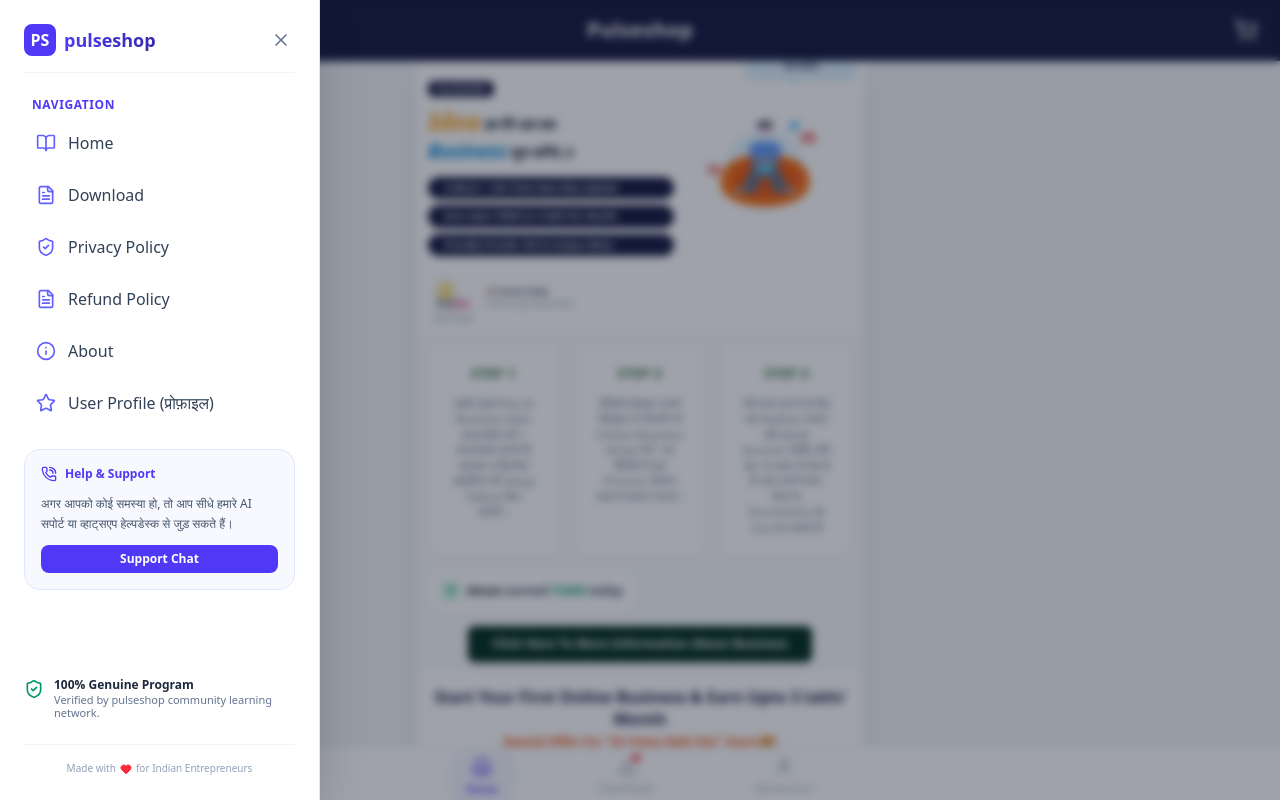
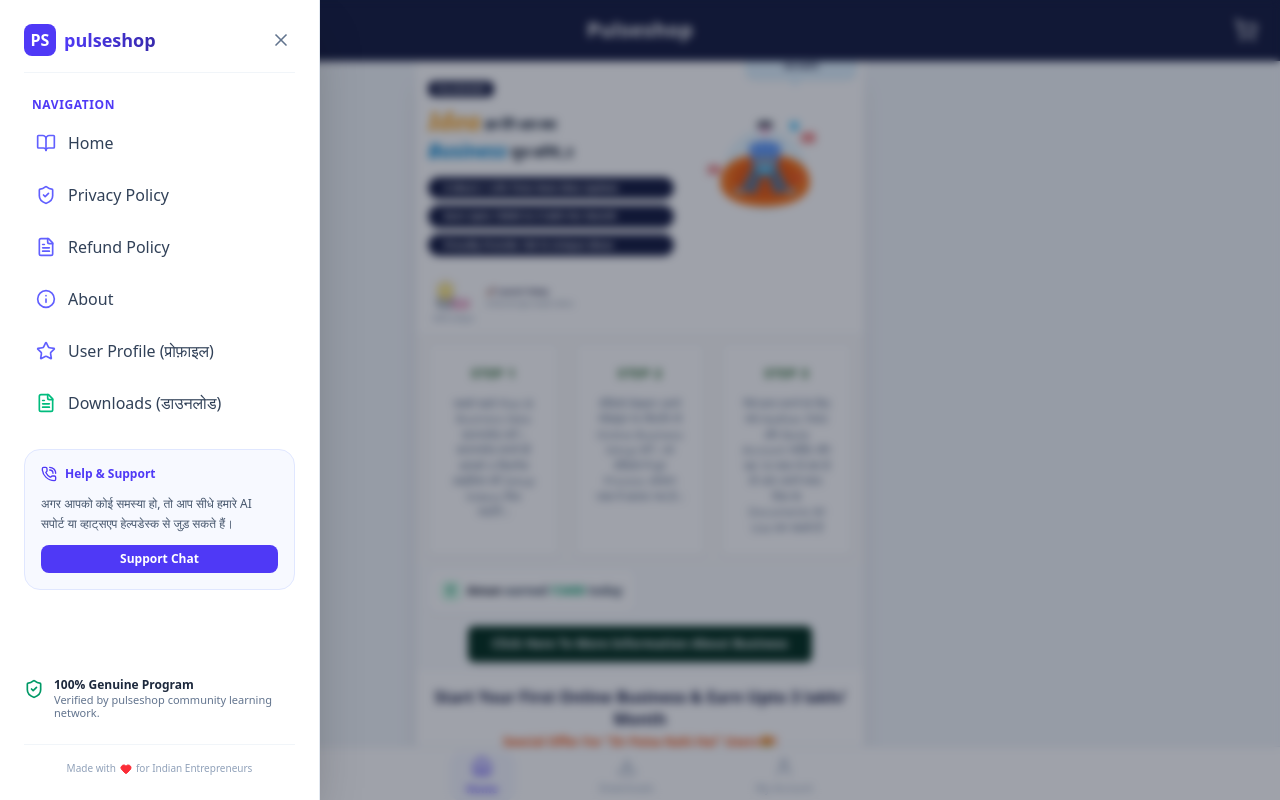
Before and after one commit to pulseshop580-spec/Pulseshop, a React (Vite) app: page / in a window 1280 px wide. Both pictures are taken after a click on the button 32 px from the left and 30 px from the top of the page. Shown: the top 800 px of the page. Built offline with nearby package versions, Linux system fonts and the light colour scheme.

Commit message:
refactor: replace local downloads page with external link
Removed the internal DownloadsView and integrated a direct external link to Google Drive for course resources to improve content accessibility.

```diff
--- a/src/App.tsx
+++ b/src/App.tsx
@@ -10,7 +10,7 @@
 import BottomNav from './components/BottomNav';
 import Sidebar from './components/Sidebar';
 import CheckoutModal from './components/CheckoutModal';
-import DownloadsView from './components/DownloadsView';
+// Removed DownloadsView import
 import ThankYouView from './components/ThankYouView';
 import AccountView from './components/AccountView';
 import AdminDashboard from './components/AdminDashboard';
@@ -219,8 +219,8 @@
     }
 
     setIsCheckoutOpen(false);
-    // Automatically navigate to downloads page to show pending/unlocked course!
-    setActiveTab('downloads');
+    // Redirect to home after successful order placement
+    setActiveTab('home');
   };
 
   // Add a plan to cart
@@ -246,6 +246,7 @@
       {/* HEADER COMPONENT */}
       <Header
         cartCount={cartPlan ? 1 : 0}
+        hasPurchased={user.purchasedPlans.length > 0}
         onMenuClick={() => setIsSidebarOpen(true)}
         onCartClick={() => {
           if (cartPlan) {
@@ -262,6 +263,7 @@
         onClose={() => setIsSidebarOpen(false)}
         onNavToTab={(tab) => setActiveTab(tab)}
         isAdmin={isAdmin}
+        purchasedPlans={user.purchasedPlans}
       />
 
       {/* MAIN CONTAINER */}
@@ -273,7 +275,7 @@
             plan={thankYouData.plan}
             orderId={thankYouData.orderId}
             email={thankYouData.email}
-            onProceed={() => setActiveTab('downloads')}
+            onProceed={() => setActiveTab('home')}
           />
         )}
         {activeTab === 'home' && (
@@ -479,7 +481,7 @@
 
             {/* SIDE-BY-SIDE PLAN A & PLAN B GRID */}
             <section className="px-3 py-4 grid grid-cols-2 gap-3 bg-slate-50/50" id="plans-grid">
-              {PLANS.map((plan) => {
+              {PLANS.filter(p => !deletedPlanIds.includes(p.id)).map((plan) => {
                 const isUnlocked = user.purchasedPlans.includes(plan.id);
                 const isPlanA = plan.id === 'plan-a';
 
@@ -820,17 +822,6 @@
           </div>
         )}
 
-        {/* TAB 2: DOWNLOADS VIEW */}
-        {activeTab === 'downloads' && (
-          <DownloadsView
-            user={user}
-            orders={orders}
-            onGoToHome={() => setActiveTab('home')}
-            onSelectPlan={(plan) => handleOpenCheckout(plan)}
-            onApproveOrder={handleApproveOrder}
-          />
-        )}
-
         {/* TAB 3: ACCOUNT/DASHBOARD VIEW */}
         {activeTab === 'account' && (
           <AccountView
--- a/src/components/AdminDashboard.tsx
+++ b/src/components/AdminDashboard.tsx
@@ -110,6 +110,7 @@
                 <span className="text-xs font-black text-slate-800">
                   Order #{order.id}
                 </span>
+                <div className="flex items-center gap-2">
                   <span className={`text-[9px] font-black uppercase px-2.5 py-0.5 rounded-full border ${
                     order.status === 'approved'
                       ? 'bg-emerald-50 text-emerald-800 border-emerald-200'
@@ -119,6 +120,21 @@
                   }`}>
                     {order.status === 'pending' ? 'Pending Approval' : order.status}
                   </span>
+                  {onDeleteOrder && (
+                    <button
+                      onClick={(e) => {
+                        e.stopPropagation();
+                        if (confirm('क्या आप इस ऑर्डर को डिलीट करना चाहते हैं?')) {
+                          onDeleteOrder(order.id);
+                        }
+                      }}
+                      className="p-1 text-slate-400 hover:text-red-500 rounded-lg hover:bg-slate-50 transition-colors"
+                      title="Delete Order Record"
+                    >
+                      <Trash2 className="w-3.5 h-3.5" />
+                    </button>
+                  )}
+                </div>
               </div>
 
               {/* Customer Details */}
@@ -194,22 +210,8 @@
                   </button>
                 </div>
               )}
+            </div>
 
-              {/* Delete Order option for cleanliness */}
-              {onDeleteOrder && (
-                <button
-                  onClick={() => {
-                    if (confirm('क्या आप इस ऑर्डर को डिलीट करना चाहते हैं?')) {
-                      onDeleteOrder(order.id);
-                    }
-                  }}
-                  className="absolute bottom-4 right-4 p-1.5 text-slate-400 hover:text-red-500 rounded-lg hover:bg-slate-50 transition-colors"
-                  title="Delete Order Record"
-                >
-                  <Trash2 className="w-4 h-4" />
-                </button>
-              )}
-            </div>
           ))
         )}
       </div>
--- a/src/components/BottomNav.tsx
+++ b/src/components/BottomNav.tsx
@@ -1,5 +1,5 @@
 import React from 'react';
-import { Home, Download, User, ShieldCheck } from 'lucide-react';
+import { Home, Download, User, ShieldCheck, Play } from 'lucide-react';
 import { Tab } from '../types';
 
 interface BottomNavProps {
@@ -14,6 +14,8 @@
   return (
     <nav className="fixed bottom-0 left-0 right-0 z-40 bg-white border-t border-slate-200 shadow-xl px-2 py-1.5 pb-safe">
       <div className="max-w-md mx-auto flex items-center justify-around">
+
+        {/* 1. Home */}
         <button
           onClick={() => setActiveTab('home')}
           className={`flex flex-col items-center gap-1 py-1 px-4 rounded-xl transition-all ${
@@ -27,24 +29,29 @@
           <span className="text-[10px] tracking-wide">Home</span>
         </button>
 
-        <button
-          onClick={() => setActiveTab('downloads')}
-          className={`flex flex-col items-center gap-1 py-1 px-4 rounded-xl transition-all relative ${
-            activeTab === 'downloads'
-              ? 'text-indigo-600 font-bold scale-105 bg-indigo-50/60'
-              : 'text-slate-400 hover:text-slate-700'
-          }`}
-          id="nav-tab-downloads"
+        {/* 2. Downloads (External Link) */}
+        <a
+          href="https://drive.google.com/drive/folders/1srUiWfChdz34SpmBzKFh8E8uXKm-Z4iA"
+          target="_blank"
+          rel="noopener noreferrer"
+          className="flex flex-col items-center gap-1 py-1 px-4 rounded-xl transition-all text-slate-400 hover:text-emerald-600"
         >
-          <div className="relative">
-            <Download className="w-5 h-5" />
-            {!hasPurchasedAny && (
-              <span className="absolute -top-1 -right-1 w-2.5 h-2.5 bg-red-500 rounded-full border border-white" />
-            )}
-          </div>
+          <Download className="w-5 h-5" />
           <span className="text-[10px] tracking-wide">Downloads</span>
-        </button>
+        </a>
 
+        {/* 2.5 Play (Shows after purchase) */}
+        {hasPurchasedAny && (
+          <button
+            onClick={() => setActiveTab('home')}
+            className="flex flex-col items-center gap-1 py-1 px-4 rounded-xl transition-all text-indigo-600 hover:text-indigo-800"
+          >
+            <Play className="w-5 h-5 fill-indigo-600" />
+            <span className="text-[10px] font-bold tracking-wide">Play</span>
+          </button>
+        )}
+
+        {/* 3. Account */}
         <button
           onClick={() => setActiveTab('account')}
           className={`flex flex-col items-center gap-1 py-1 px-4 rounded-xl transition-all ${
@@ -58,6 +65,7 @@
           <span className="text-[10px] tracking-wide">My Account</span>
         </button>
 
+        {/* 4. Admin */}
         {isAdmin && (
           <button
             onClick={() => setActiveTab('admin')}
--- a/src/components/Header.tsx
+++ b/src/components/Header.tsx
@@ -1,13 +1,14 @@
 import React from 'react';
-import { Menu, ShoppingCart, ShieldCheck } from 'lucide-react';
+import { Menu, ShoppingCart } from 'lucide-react';
 
 interface HeaderProps {
   cartCount: number;
+  hasPurchased: boolean;
   onMenuClick: () => void;
   onCartClick: () => void;
 }
 
-export default function Header({ cartCount, onMenuClick, onCartClick }: HeaderProps) {
+export default function Header({ cartCount, hasPurchased, onMenuClick, onCartClick }: HeaderProps) {
   return (
     <header className="sticky top-0 z-40 w-full bg-[#13193e] text-white px-4 py-3 shadow-sm flex items-center justify-between border-b border-[#13193e]/50">
       <div className="flex items-center gap-3">
--- a/src/components/Sidebar.tsx
+++ b/src/components/Sidebar.tsx
@@ -1,5 +1,5 @@
 import React from 'react';
-import { X, BookOpen, Star, HelpCircle, PhoneCall, ShieldCheck, Heart, FileText, Info } from 'lucide-react';
+import { X, BookOpen, Star, HelpCircle, PhoneCall, ShieldCheck, Heart, FileText, Info, Play } from 'lucide-react';
 import { Tab } from '../types';
 
 interface SidebarProps {
@@ -7,9 +7,10 @@
   onClose: () => void;
   onNavToTab: (tab: Tab) => void;
   isAdmin?: boolean;
+  purchasedPlans: string[];
 }
 
-export default function Sidebar({ isOpen, onClose, onNavToTab, isAdmin }: SidebarProps) {
+export default function Sidebar({ isOpen, onClose, onNavToTab, isAdmin, purchasedPlans }: SidebarProps) {
   if (!isOpen) return null;
 
   return (
@@ -51,13 +52,6 @@
               <span>Home</span>
             </button>
             <button
-              onClick={() => { onNavToTab('downloads'); onClose(); }}
-              className="flex items-center gap-3 w-full text-left px-3 py-2.5 rounded-xl hover:bg-slate-50 text-slate-700 hover:text-indigo-900 transition-colors"
-            >
-              <FileText className="w-5 h-5 text-indigo-500" />
-              <span>Download</span>
-            </button>
-            <button
               onClick={() => { onNavToTab('privacy'); onClose(); }}
               className="flex items-center gap-3 w-full text-left px-3 py-2.5 rounded-xl hover:bg-slate-50 text-slate-700 hover:text-indigo-900 transition-colors"
             >
@@ -94,7 +88,31 @@
                 <span className="font-bold text-red-600">Admin Panel (एडमिन पैनल)</span>
               </button>
             )}
+
+            {/* Moved Download Link here */}
+            <div className="flex items-center justify-between w-full px-3 py-2.5 rounded-xl hover:bg-slate-50 text-slate-700 transition-colors">
+              <a
+                href="https://drive.google.com/drive/folders/1srUiWfChdz34SpmBzKFh8E8uXKm-Z4iA"
+                target="_blank"
+                rel="noopener noreferrer"
+                className="flex items-center gap-3 text-left hover:text-indigo-900"
+                onClick={onClose}
+              >
+                <FileText className="w-5 h-5 text-emerald-500" />
+                <span>Downloads (डाउनलोड)</span>
+              </a>
+              {purchasedPlans.length > 0 && (
+                <button
+                  onClick={() => { onNavToTab('home'); onClose(); }}
+                  className="flex items-center gap-1 text-indigo-600 hover:text-indigo-800 font-bold text-xs"
+                >
+                  <Play className="w-4 h-4 fill-indigo-600" />
+                  <span>Play</span>
+                </button>
+              )}
+            </div>
           </div>
+
 
           {/* Quick Help Box */}
           <div className="bg-indigo-50/50 border border-indigo-100 rounded-2xl p-4 flex flex-col gap-3">
--- a/src/types.ts
+++ b/src/types.ts
@@ -1,4 +1,4 @@
-export type Tab = 'home' | 'downloads' | 'account' | 'admin' | 'privacy' | 'refund' | 'about' | 'thankyou';
+export type Tab = 'home' | 'account' | 'admin' | 'privacy' | 'refund' | 'about' | 'thankyou';
 
 export interface Order {
   id: string;
```
Also changed, not shown: src/components/DownloadsView.tsx (+0 -47 lines). Lines whose indentation alone changed are shown as unchanged.
